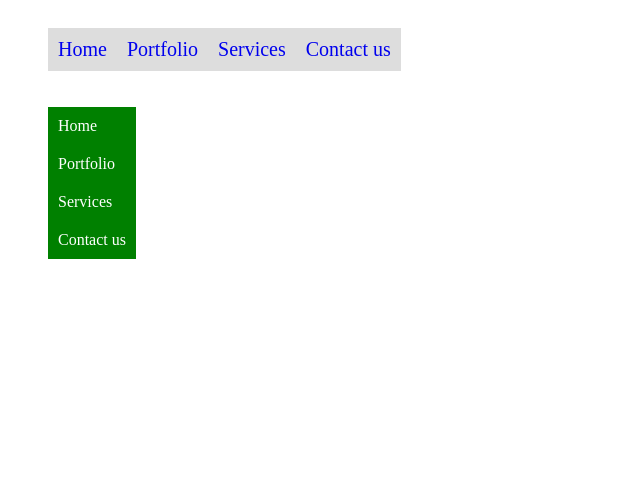
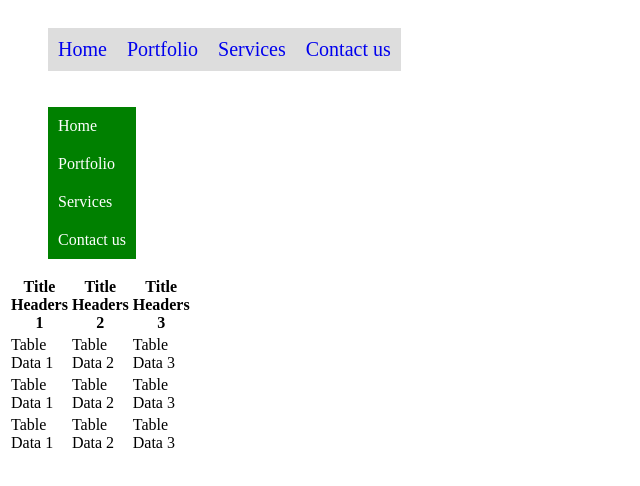
Before and after one commit to DotienOfficial/learnfrontend, a plain HTML site: page index.html in a window 1280 px wide. Shown: the whole page, without its empty margins (0-640 px from the left). Drawn offline with Linux system fonts and the light colour scheme.

Commit message:
table html

```diff
--- a/index.html
+++ b/index.html
@@ -26,5 +26,31 @@
             <li class="list2"><a class="version2" href="#">Contact us</a></li>
         </ul>
     </div>
+    <!-- Table
+    td là hàng (table data), tr là cột (table row), th là khai báo tiêu đề (table header), table là tag -->
+    <div class="table">
+        <table class="tableone">
+        <tr>
+            <th>Title Headers 1</th>
+            <th>Title Headers 2</th>
+            <th>Title Headers 3</th>
+        </tr>
+        <tr>
+            <td> Table Data 1</td>
+            <td> Table Data 2</td>
+            <td> Table Data 3</td>
+        </tr>
+        <tr>
+            <td> Table Data 1</td>
+            <td> Table Data 2</td>
+            <td> Table Data 3</td>
+        </tr>
+        <tr>
+            <td> Table Data 1</td>
+            <td> Table Data 2</td>
+            <td> Table Data 3</td>
+        </tr>
+        </table>
+    </div>
 </body>
 </html>
--- a/style.css
+++ b/style.css
@@ -47,3 +47,8 @@ div{
     background-color: pink;
     color: magenta;
 }
+/* Table */
+tr, td, table {
+    width: 160px;
+    height: auto;
+}
```
